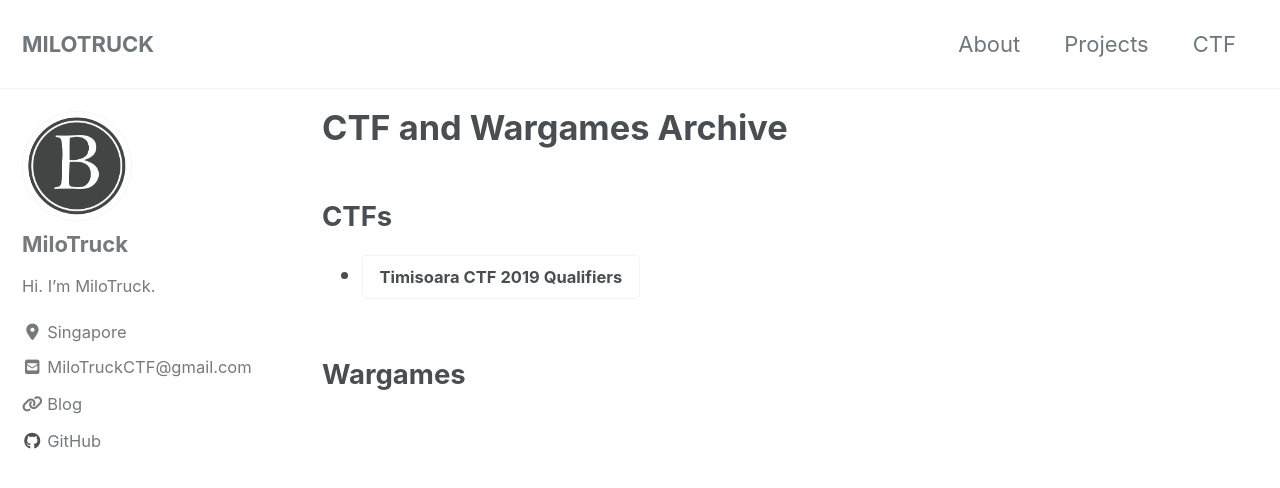
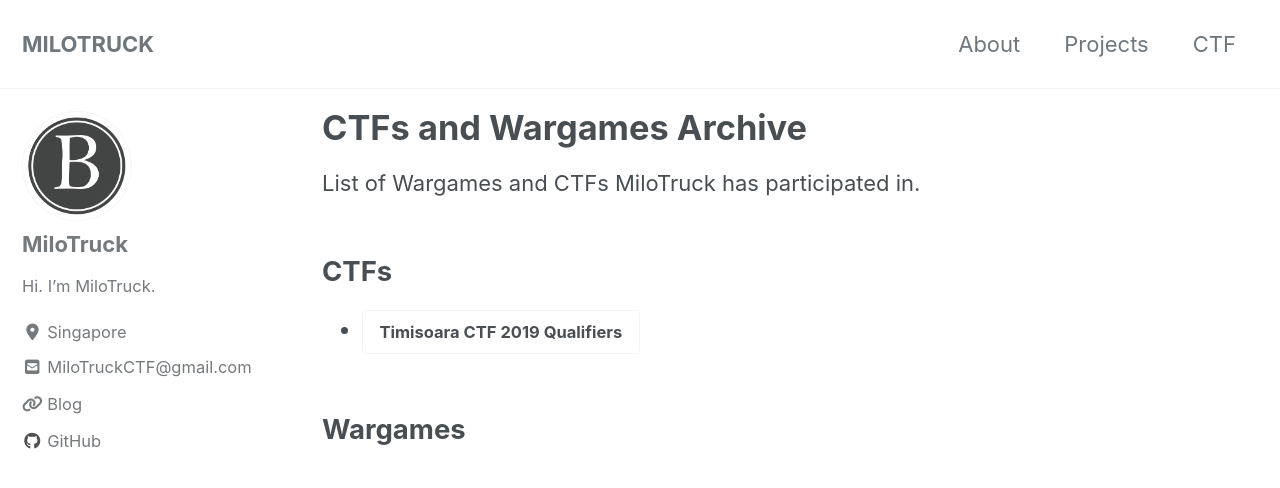
Before and after one commit to MiloTruck/milotruck.github.io, a Jekyll site: the page built from _pages/CTF.md, in a window 1280 px wide and 900 px high. Shown: the top 488 px of the window. Built offline with Jekyll 4.4.1, drawn with Linux system fonts in a browser that asks for light colours; cached includes are drawn as plain includes; nearby versions of some CDN libraries.

Commit message:
Added text to CTF page

```diff
--- a/_pages/CTF.md
+++ b/_pages/CTF.md
@@ -1,9 +1,10 @@
 ---
 layout: archive
 permalink: /CTF/
-title: "CTF and Wargames Archive"
+title: "CTFs and Wargames Archive"
 
 ---
+List of Wargames and CTFs MiloTruck has participated in.
 
 ## CTFs
 * [Timisoara CTF 2019 Qualifiers](/Timisoara-CTF-2019-Qualifiers/){: .btn .btn--inverse}
```
